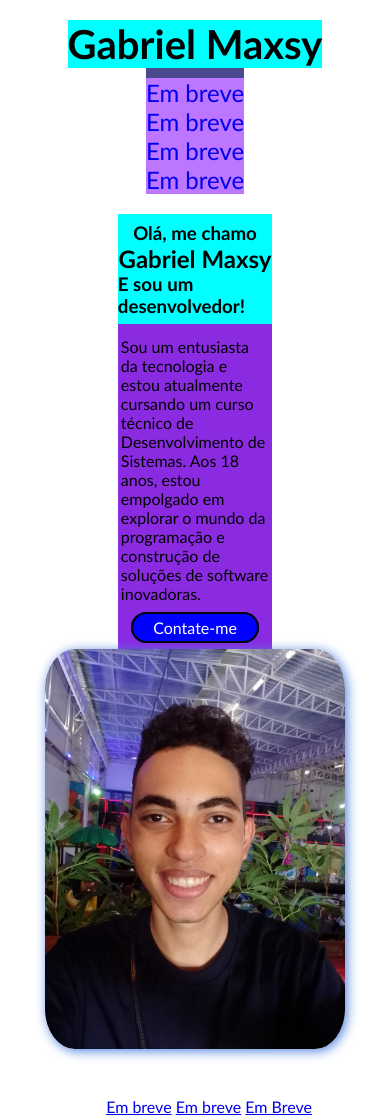
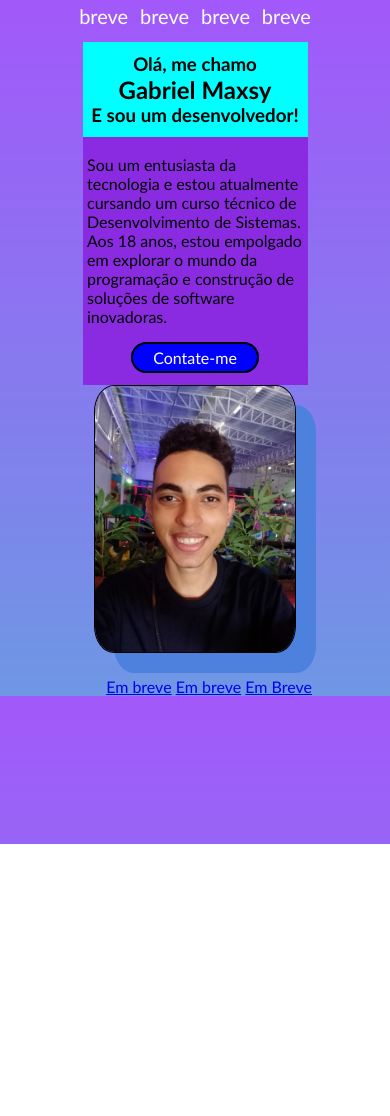
Before and after one commit to Gabriel-Maxsy/Gabriel-Pagina, a plain HTML site: page Index.html in a window 390 px wide. After the commit the page ends 844 px from the top, so only its background shows below. Drawn offline with Linux system fonts and the light colour scheme.

Commit message:
atualização telas menores
atualizei medias screens

```diff
--- a/Index.html
+++ b/Index.html
@@ -10,20 +10,10 @@
 <body>
 
     <header>
-
-        <div class="nome">
-
-            <h1>Gabriel Maxsy</h1>
-
-        </div>
-
-        <nav class="menu">
-            <a href="#" id="menu">Em breve</a>
-            <a href="#" id="menu">Em breve</a>
-            <a href="#" id="menu">Em breve</a>
-            <a href="#" id="menu">Em breve</a>
-        </nav>
-
+        <a href="#" class="link">breve</a>
+        <a href="#" class="link">breve</a>
+        <a href="#" class="link">breve</a>
+        <a href="#" class="link">breve</a>
     </header>
 
     <main>
--- a/index.css
+++ b/index.css
@@ -18,53 +18,25 @@
 /*verificar se algo esta faltando*/
 
 body{
-    background-color: white;
     min-height: 100%;
+    background: linear-gradient(to bottom, #A258FA, #4e80ded0);
 }
 
 header{
-    display: flex;
-    justify-content: space-around;
-    padding: 20px 0px;
-    align-items: center;
-    flex-wrap: wrap;
+    text-align: center;
+    padding-top: 1%;
 }
 
-@media screen and (max-width: 420px) {
-    header{
-        display: flex;
-        flex-direction: column;
-    }
-}
-
-.nome{
-    background-color: aqua; /*configurar corretamente o nome (se precisar) */
+.link{
+    color: white;
+    text-decoration: none;
     font-size: 20px;
-}
-
-.menu{
-    background-color: rgb(74, 74, 143);
-    display: flex;
-    gap: 6%;
-}
-
-@media screen and (max-width: 667px) {
-    /* Estilos para telas menores */
-    .menu {
-        flex-direction: column; /* Coloca os itens em coluna */
-        padding-top: 10px;
-    }
-}
-
-#menu{
-    text-decoration: none;
-    background-color: rgb(189, 118, 255);
-    font-size: 24px;
+    margin: 0px 1% 0px 1%;
 }
 
 main{
     max-width: 100%;
-    min-height: 83vh;
+    min-height: 92vh;
     display: flex;
     flex-direction: row;
     flex-wrap: wrap;
@@ -74,6 +46,12 @@ main{
     margin-right: 6%;
 }
 
+@media screen and (max-width: 768px){
+    main{
+        display: block;
+        min-height: 100%;
+    }
+}
 
 .apresentaçao{
     background-color: brown;
@@ -81,6 +59,16 @@ main{
     align-items: center;
     flex-direction:column ;
     width: 45%;
+}
+
+@media screen and (max-width: 768px){
+    .apresentaçao{
+        display: block;
+        align-items: center;
+        margin: auto;
+        margin-top: 4%;
+        width: 225px;
+    }
 }
 
 .introducao{
@@ -99,6 +87,12 @@ main{
     background-color: blueviolet;
 }
 
+@media screen and (max-width){
+    .sobre{
+        padding: 100px;
+    }
+}
+
 .sobre .botao{
     margin: 10% 0px 0px 0px;
   /*essa distancia esta ok*/
@@ -115,7 +109,7 @@ main{
 
 @media screen and (max-width: 367px){
     .botao a{
-        padding: 4px 25px;
+        padding: 4px 15px;
         border: 2px solid black;
         text-decoration: none;
         background-color: blue;
@@ -127,7 +121,18 @@ main{
 img{
     border-radius: 10%;
     margin-bottom: 15%;
-    box-shadow: var(--cor-quatro) 2px 2px 12px;
+    box-shadow: var(--cor-quatro) 20px 20px 0px;
+    border: 1px solid black;
+    display: block;
+}
+
+@media screen and (max-width: 768px){
+    img{
+        width: 200px;
+        margin: 0 auto; /* Centraliza a imagem horizontalmente */
+        margin-bottom: 0;
+    }
+
 }
 
 footer{
@@ -135,3 +140,10 @@ footer{
     text-align: end;
     margin-right: 20%;
 }
+
+@media screen and (max-width: 768px) {
+    footer{
+        margin-top: 6%;
+    }
+
+}
```
